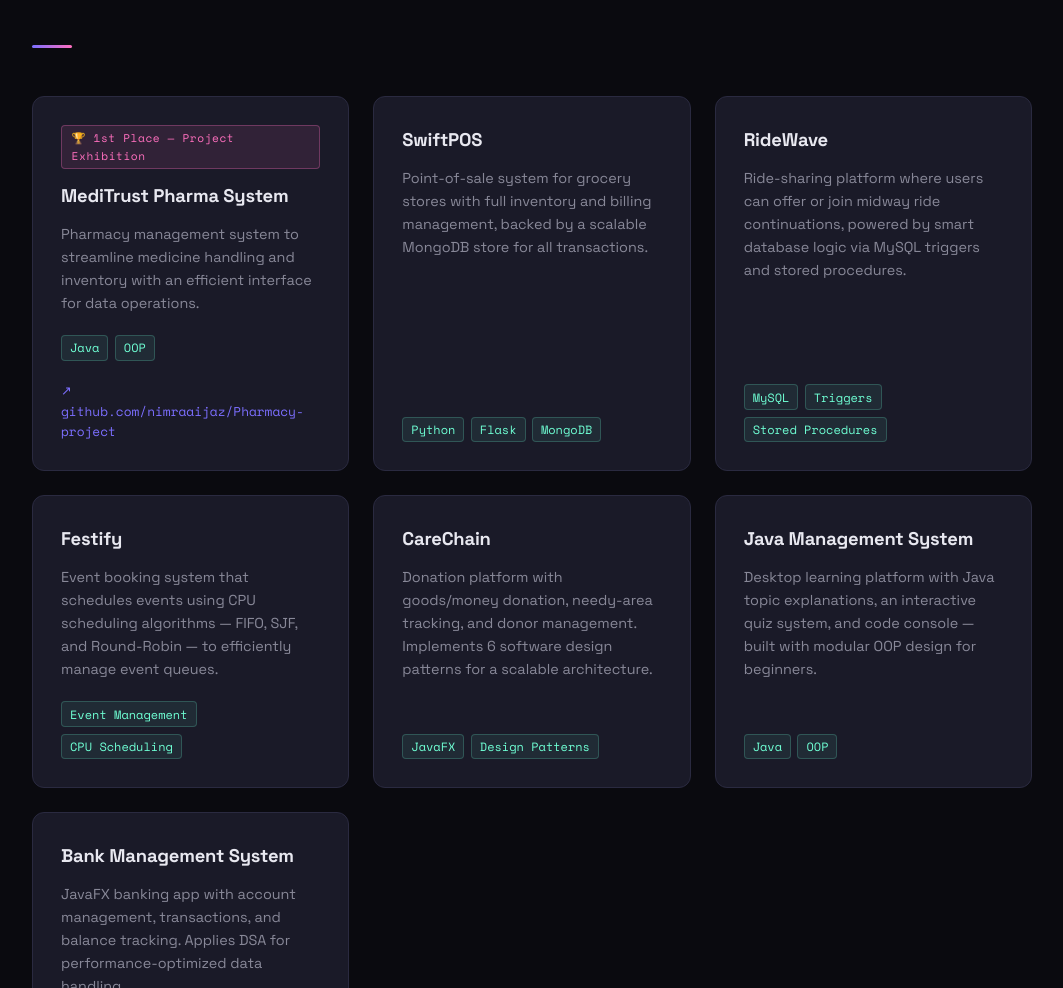
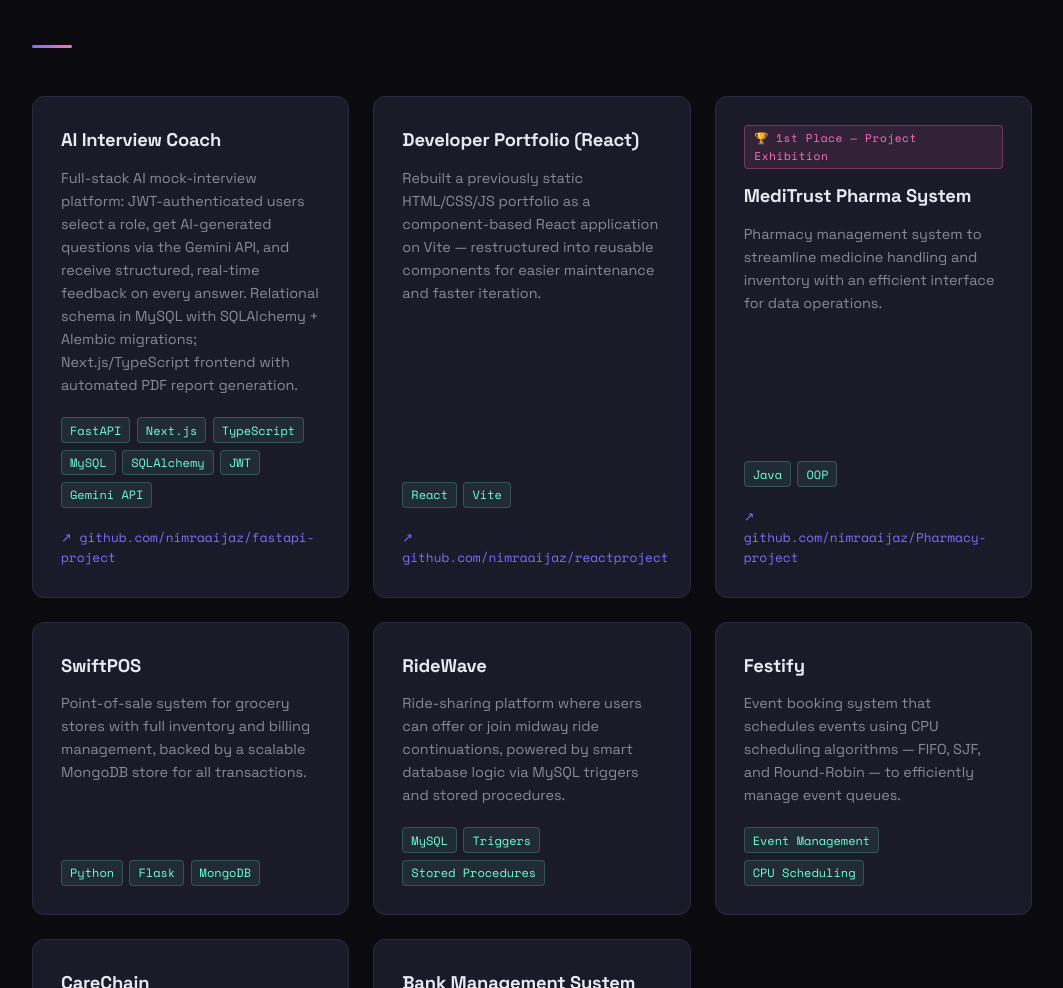
Before and after one commit to nimraaijaz/PORTFOLIO, a plain HTML site: page index.html in a window 1280 px wide. Shown: the part 1523-2511 px from the top of the page, without its empty margins (108-1171 px from the left). Drawn offline with nearby package versions, Linux system fonts and the light colour scheme.

Commit message:
Updated version
Updated version

```diff
--- a/index.html
+++ b/index.html
@@ -385,10 +385,11 @@
   <div>
     <p class="hero-tag">✦ Available for opportunities</p>
     <h1 class="hero-name">Nimra <span>Aijaz</span></h1>
-    <p class="hero-title">Aspiring Software Engineer</p>
+    <p class="hero-title">Full-Stack Software Engineer</p>
     <p class="hero-desc">
-      Software Engineering student building innovative systems with Java, Python, and full-stack web tech.
-      1st Place at Project Exhibition. Passionate about impactful, well-crafted software.
+      Software Engineering student shipping complete web apps end to end — FastAPI/Node backends,
+      relational databases, and React/Next.js frontends. 1st Place at Project Exhibition.
+      Currently a Front-end AI Engineering Intern at FlyRank.
     </p>
     <div class="hero-ctas">
       <a href="#projects" class="btn btn-primary">View Projects</a>
@@ -452,6 +453,31 @@
     <div class="projects-grid">
 
       <div class="project-card reveal">
+        <h3 class="project-title">AI Interview Coach</h3>
+        <p class="project-desc">Full-stack AI mock-interview platform: JWT-authenticated users select a role, get AI-generated questions via the Gemini API, and receive structured, real-time feedback on every answer. Relational schema in MySQL with SQLAlchemy + Alembic migrations; Next.js/TypeScript frontend with automated PDF report generation.</p>
+        <div class="project-stack">
+          <span class="stack-tag">FastAPI</span>
+          <span class="stack-tag">Next.js</span>
+          <span class="stack-tag">TypeScript</span>
+          <span class="stack-tag">MySQL</span>
+          <span class="stack-tag">SQLAlchemy</span>
+          <span class="stack-tag">JWT</span>
+          <span class="stack-tag">Gemini API</span>
+        </div>
+        <a href="https://github.com/nimraaijaz/fastapi-project" target="_blank" class="project-link">↗ github.com/nimraaijaz/fastapi-project</a>
+      </div>
+
+      <div class="project-card reveal">
+        <h3 class="project-title">Developer Portfolio (React)</h3>
+        <p class="project-desc">Rebuilt a previously static HTML/CSS/JS portfolio as a component-based React application on Vite — restructured into reusable components for easier maintenance and faster iteration.</p>
+        <div class="project-stack">
+          <span class="stack-tag">React</span>
+          <span class="stack-tag">Vite</span>
+        </div>
+        <a href="https://github.com/nimraaijaz/reactproject" target="_blank" class="project-link">↗ github.com/nimraaijaz/reactproject</a>
+      </div>
+
+      <div class="project-card reveal">
         <span class="project-badge">🏆 1st Place — Project Exhibition</span>
         <h3 class="project-title">MediTrust Pharma System</h3>
         <p class="project-desc">Pharmacy management system to streamline medicine handling and inventory with an efficient interface for data operations.</p>
@@ -497,15 +523,6 @@
         <div class="project-stack">
           <span class="stack-tag">JavaFX</span>
           <span class="stack-tag">Design Patterns</span>
-        </div>
-      </div>
-
-      <div class="project-card reveal">
-        <h3 class="project-title">Java Management System</h3>
-        <p class="project-desc">Desktop learning platform with Java topic explanations, an interactive quiz system, and code console — built with modular OOP design for beginners.</p>
-        <div class="project-stack">
-          <span class="stack-tag">Java</span>
-          <span class="stack-tag">OOP</span>
         </div>
       </div>
 
```
